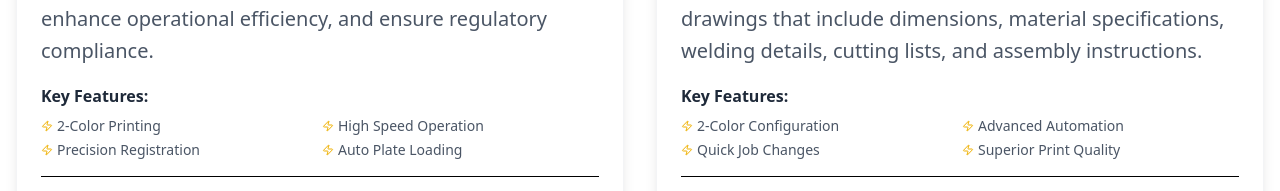
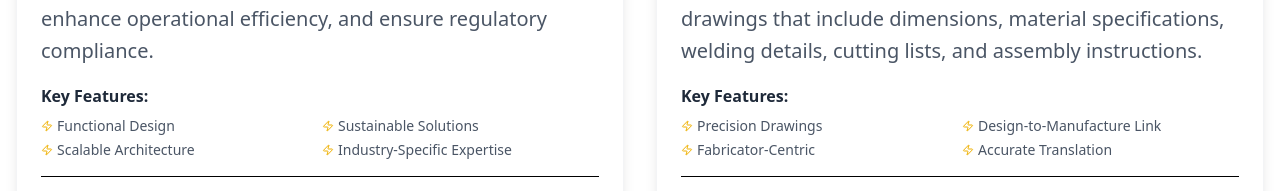
Before and after one commit to Anmol-Jha-20/Nafees-Khalfay, a React (Vite) app in the folder client/: page /architectural-services in a window 1280 px wide. Shown: the part 2290-2481 px from the top of the page. Built offline with nearby package versions, Linux system fonts and the light colour scheme.

Commit message:
Update Key Features

```diff
--- a/client/src/Components/Header/Header.jsx
+++ b/client/src/Components/Header/Header.jsx
@@ -170,7 +170,7 @@ const Header = () => {
                         <a
                           key={dropdownIndex}
                           href={dropdownItem.href}
-                          className="block px-4 py-3 text-sm text-gray-700 hover:bg-yellow-400 hover:text-gray-900 transition-colors duration-200 border-b border-gray-100 last:border-b-0"
+                          className="block px-4 py-3 text-sm text-gray-700 hover:bg-yellow-400 hover:text-white transition-colors duration-200 border-b border-gray-100 last:border-b-0"
                         >
                           <span className="text-yellow-500 mr-2">•</span>
                           {dropdownItem.label}
--- a/client/src/Components/Hero/Hero.jsx
+++ b/client/src/Components/Hero/Hero.jsx
@@ -3,6 +3,7 @@ import { ChevronLeft, ChevronRight } from "lucide-react";
 // import { useNavigate } from "react-router-dom";
 import HeroImage from "../../assets/HeroImage.png";
 import HeroImage3 from "../../assets/HeroImage3.webp";
+import ArchitecturalImage from "../../assets/architecturalimage.webp";
 
 const HeroCarousel = () => {
   const [currentSlide, setCurrentSlide] = useState(0);
@@ -25,8 +26,7 @@ const HeroCarousel = () => {
       subtitle: "quality and results!",
       description:
         "Nafees Khalfay – Pioneering Structural & P.E.B. Solutions with Vision, Precision, and Excellence since 2007.",
-      image:
-        "https://img.freepik.com/free-photo/view-modern-construction-site_23-2151317241.jpg?t=st=1756983225~exp=1756986825~hmac=fe20bd7de886b26bb6c1fa5d13244fb67c6ef134e403332541f3dbf731cbfa24&w=1060",
+      image: ArchitecturalImage,
       alt: "Construction site with worker reviewing blueprints",
     },
     {
--- a/client/src/Components/Services/ServiceSection.jsx
+++ b/client/src/Components/Services/ServiceSection.jsx
@@ -1,4 +1,5 @@
 import React from "react";
+import ArchitecturalImage from "../../assets/architecturalimage.webp";
 
 const ServicesSection = () => {
   const services = [
@@ -47,8 +48,7 @@ const ServicesSection = () => {
       title: "Architectural Services",
       description:
         "Providing you the best range of Industrial Architectural Service, Fabrication Drawing Services and 2d Cad Design Service with effective & timely delivery.",
-      image:
-        "https://5.imimg.com/data5/SELLER/Default/2025/1/478071479/VO/LG/YK/2478166/industrial-architectural-service-500x500.jpeg",
+      image: ArchitecturalImage,
     },
     {
       id: 7,
--- a/client/src/Pages/Gallery.jsx
+++ b/client/src/Pages/Gallery.jsx
@@ -10,7 +10,7 @@ import {
   Zap,
   Shield,
 } from "lucide-react";
-import HeroImage from "../assets/HeroImage.png";
+import CivilEngineeringImage from "../assets/Civilengineering.webp";
 
 const GalleryPage = () => {
   const [selectedImage, setSelectedImage] = useState(null);
@@ -130,7 +130,7 @@ const GalleryPage = () => {
       {/* Hero Section */}
       <section
         style={{
-          backgroundImage: `url("https://5.imimg.com/data5/SELLER/Default/2020/11/TT/LK/JE/2478166/prefabricated-warehouse-500x500.jpg")`,
+          backgroundImage: `url(${CivilEngineeringImage})`,
           backgroundRepeat: "no-repeat",
           backgroundSize: "cover",
           backgroundPosition: "center",
--- a/client/src/Pages/ServicesPages/ArchitecturalServices.jsx
+++ b/client/src/Pages/ServicesPages/ArchitecturalServices.jsx
@@ -73,10 +73,10 @@ function ArchitecturalServices() {
       description:
         "Our Industrial Architectural Service is tailored to meet the complex functional and structural needs of industrial facilities. We specialize in designing efficient, sustainable, and scalable architectural solutions for factories, warehouses, manufacturing units, and other industrial establishments. With a deep understanding of industrial workflows, safety regulations, and spatial requirements, our team delivers designs that optimize space utilization, enhance operational efficiency, and ensure regulatory compliance.",
       features: [
-        "2-Color Printing",
-        "High Speed Operation",
-        "Precision Registration",
-        "Auto Plate Loading",
+        "Functional Design",
+        "Sustainable Solutions",
+        "Scalable Architecture",
+        "Industry-Specific Expertise",
       ],
       price: "Get Latest Price",
       originalPrice: "₹55,00,000",
@@ -90,10 +90,10 @@ function ArchitecturalServices() {
       description:
         "We offer precise and detailed Fabrication Drawing Services that serve as a vital link between design and manufacturing. Our services are tailored to meet the specific requirements of fabricators, contractors, and engineers, ensuring accurate translation of structural and architectural designs into fabrication-ready drawings. Utilizing advanced CAD software and industry standards, our team prepares clear and comprehensive fabrication drawings that include dimensions, material specifications, welding details, cutting lists, and assembly instructions.",
       features: [
-        "2-Color Configuration",
-        "Advanced Automation",
-        "Quick Job Changes",
-        "Superior Print Quality",
+        "Precision Drawings",
+        "Design-to-Manufacture Link",
+        "Fabricator-Centric",
+        "Accurate Translation",
       ],
       price: "Get Latest Price",
       originalPrice: "₹45,00,000",
@@ -107,10 +107,10 @@ function ArchitecturalServices() {
       description:
         "We provide high-quality 2D CAD Design Services to support architectural, structural, and industrial projects with precise and accurate technical drawings. Our services cater to a wide range of industries, including construction, fabrication, and engineering, ensuring seamless communication between design and execution teams. Using advanced CAD software and adhering to client-specific standards, our experienced team develops detailed layout plans, elevations, sections, and fabrication drawings.",
       features: [
-        "2-Color Configuration",
-        "Advanced Automation",
-        "Quick Job Changes",
-        "Superior Print Quality",
+        "Technical Precision",
+        "Cross-Industry Support",
+        "Clear Communication",
+        "Accurate Documentation",
       ],
       price: "Get Latest Price",
       originalPrice: "₹45,00,000",
--- a/client/src/Pages/ServicesPages/CivilEngineering.jsx
+++ b/client/src/Pages/ServicesPages/CivilEngineering.jsx
@@ -68,10 +68,10 @@ function CivilEngineering() {
       description:
         "We are a prominent Service Provider engaged in offering a comprehensive range of Services for Structural Designs for Buildings. We provide detailing Services of R.C.C. Consulting, CAD CAM and Steel Buildings Designing.",
       features: [
-        "2-Color Printing",
-        "High Speed Operation",
-        "Precision Registration",
-        "Auto Plate Loading",
+        "Comprehensive Design",
+        "R.C.C. Expertise",
+        "CAD/CAM Precision",
+        "Steel Structure Solutions",
       ],
       price: "Get Latest Price",
       originalPrice: "₹55,00,000",
@@ -87,10 +87,10 @@ function CivilEngineering() {
       description:
         "Our organization is recognized as a leading provider of Skywalk Design Consultancy. Our solutions are highly demanded for their superior quality, innovative design, and compliance with industry standards. Developed using top-grade components and the latest technology, each project is rigorously tested to ensure flawless execution.",
       features: [
-        "2-Color Configuration",
-        "Advanced Automation",
-        "Quick Job Changes",
-        "Superior Print Quality",
+        "Innovative Solutions",
+        "High Structural Integrity",
+        "Standards Compliance",
+        "Expert Analysis",
       ],
       price: "Get Latest Price",
       originalPrice: "₹45,00,000",
@@ -104,10 +104,10 @@ function CivilEngineering() {
       description:
         "We are a prominent Service Provider engaged in offering a comprehensive range of Services for Structural Designs for Buildings. We provide detailing Services of R.C.C. Consulting, CAD CAM and Steel Buildings Designing.",
       features: [
-        "6-Color Printing",
-        "Large Format",
-        "Advanced Controls",
-        "High Volume Output",
+        "Detailed RCC Design",
+        "Structural Accuracy",
+        "CAD/CAM Integration",
+        "Building Code Compliance",
       ],
       price: "Get Latest Price",
       originalPrice: "₹1,45,00,000",
--- a/client/src/Pages/ServicesPages/ConsultancyService.jsx
+++ b/client/src/Pages/ServicesPages/ConsultancyService.jsx
@@ -68,10 +68,10 @@ function ConsultancyService() {
       description:
         "We are a prominent Service Provider engaged in offering a comprehensive range of Services for Structural Designs for Buildings. We provide detailing Services of R.C.C. Consulting, CAD CAM and Steel Buildings Designing.",
       features: [
-        "2-Color Printing",
-        "High Speed Operation",
-        "Precision Registration",
-        "Auto Plate Loading",
+        "End-to-End Solutions",
+        "Multidisciplinary Expertise",
+        "Precision Detailing",
+        "Modern Design Tools",
       ],
       price: "Get Latest Price",
       originalPrice: "₹55,00,000",
@@ -87,10 +87,10 @@ function ConsultancyService() {
       description:
         "We offer expert Shed Designing Services tailored to meet the functional, structural, and aesthetic requirements of various industrial, commercial, and agricultural applications. Our designs focus on strength, durability, and cost-effectiveness, ensuring each shed structure is optimized for its intended use.",
       features: [
-        "2-Color Configuration",
-        "Advanced Automation",
-        "Quick Job Changes",
-        "Superior Print Quality",
+        "Function-Oriented Design",
+        "Structural Strength",
+        "Long-Lasting Durability",
+        "Cost-Effective Solutions",
       ],
       price: "Get Latest Price",
       originalPrice: "₹45,00,000",
@@ -104,10 +104,10 @@ function ConsultancyService() {
       description:
         "We are a prominent service provider offering a comprehensive range of Roofing Design Services tailored to meet the structural and functional needs of industrial, commercial, and residential buildings. Our expertise includes designing durable, weather-resistant, and cost-effective roofing systems using a variety of materials such as metal sheets, RCC, tiles, and prefabricated components.",
       features: [
-        "2-Color Configuration",
-        "Advanced Automation",
-        "Quick Job Changes",
-        "Superior Print Quality",
+        "Weather Resistance",
+        "Material Versatility",
+        "Structural Efficiency",
+        "Cost-Effective Roofing",
       ],
       price: "Get Latest Price",
       originalPrice: "₹45,00,000",
--- a/client/src/Pages/ServicesPages/PreFabricatedStructure.jsx
+++ b/client/src/Pages/ServicesPages/PreFabricatedStructure.jsx
@@ -72,10 +72,10 @@ function PreFabricatedStructure() {
       description:
         "Being one of the top service providers, we are involved in offering perfect Pre Engineered Building Consultant or Concrete and Steel Designing of Buildings to our valued clients. Our services are rendered by our experienced professionals who are well versed with the entire latest technologies and enable us to offer effective services to our clients. these Pre Engineered Buildings are designed and developed as per international industrial standards to ensure excellent finish, accurate dimensions and consistent performance.",
       features: [
-        "Fine finish",
-        "Excellent finish",
-        "Purpose specific",
-        "consistent performance",
+        "Expert Consultation",
+        "Concrete & Steel Design",
+        "Latest Technology",
+        "Efficient Solutions",
       ],
       price: "Get Latest Price",
       originalPrice: "₹55,00,000",
@@ -89,10 +89,10 @@ function PreFabricatedStructure() {
       description:
         "Our services range from 3D view (image & video) Interior Exterior animated walkthrough, Building design, Pre engineered building design & drafting, Architectural drawing. Architectural walkthrough Animation, Logo animation, Cartoon modelling animation, various colour scheme web design, graphic design and online marketing.",
       features: [
-        "2-Color Configuration",
-        "Advanced Automation",
-        "Quick Job Changes",
-        "Superior Print Quality",
+        "3D Visualization",
+        "Comprehensive Drafting",
+        "Architectural Animation",
+        "Integrated Design & Marketing",
       ],
       price: "Get Latest Price",
       originalPrice: "₹45,00,000",
--- a/client/src/Pages/ServicesPages/RoofDesignService.jsx
+++ b/client/src/Pages/ServicesPages/RoofDesignService.jsx
@@ -71,10 +71,10 @@ function RoofDesignService() {
       description:
         "We specialize in providing advanced Space Frame Design solutions that combine structural integrity with architectural elegance. With a focus on innovation and precision, our space frame designs are engineered to cover large spans with minimal material usage, ensuring both strength and economy. Our team works closely with clients to understand their specific project requirements and delivers customized solutions suitable for industrial buildings, commercial complexes, airports, stadiums, and other large-scale structures.",
       features: [
-        "2-Color Printing",
-        "High Speed Operation",
-        "Precision Registration",
-        "Auto Plate Loading",
+        "Innovative Engineering",
+        "Architectural Elegance",
+        "Material Efficiency",
+        "Large Span Coverage",
       ],
       price: "Get Latest Price",
       originalPrice: "₹55,00,000",
@@ -86,10 +86,10 @@ function RoofDesignService() {
       description:
         "We are dedicate engaged to continuous offer an extensive range of Roof Design Services. Our entire services are widely appreciated among our clients. They are known for their long life and dimensional accuracy. We are committed for the time frame execution for our assignments along with unmatched quality. Backed by a team of experts, our services are executed using optimum machinery and advance technology. Furthermore, this service is availed at leading prices.",
       features: [
-        "2-Color Configuration",
-        "Advanced Automation",
-        "Quick Job Changes",
-        "Superior Print Quality",
+        "Long-Lasting Durability",
+        "Dimensional Accuracy",
+        "Timely Execution",
+        "Unmatched Quality",
       ],
       price: "Get Latest Price",
       originalPrice: "₹45,00,000",
@@ -103,10 +103,10 @@ function RoofDesignService() {
       description:
         "We offer precise and reliable Steel Detailing services, tailored to meet the specific standards and requirements of our clients. Backed by years of experience and technical expertise, our detailing solutions are designed to support fabrication, erection, and construction processes with complete accuracy. Our team specializes in producing comprehensive structural steel drawings, including shop drawings, erection plans, and material lists.",
       features: [
-        "2-Color Configuration",
-        "Advanced Automation",
-        "Quick Job Changes",
-        "Superior Print Quality",
+        "Precision Detailing",
+        "Client-Specific Standards",
+        "Fabrication Support",
+        "Experienced Expertise",
       ],
       price: "Get Latest Price",
       originalPrice: "₹45,00,000",
--- a/client/src/Pages/ServicesPages/StructuralDesign.jsx
+++ b/client/src/Pages/ServicesPages/StructuralDesign.jsx
@@ -72,10 +72,10 @@ function StructuralDesign() {
       description:
         "Counting on our extensive industry expertise, we offer our clients with premium quality range of Industrial Shed Design or Factory Shed Design Consultants. Our designs are highly acclaimed for being versatile, durable and cost effective. Further, these structures are specific to commercial building designs.",
       features: [
-        "2-Color Printing",
-        "High Speed Operation",
-        "Precision Registration",
-        "Auto Plate Loading",
+        "Versatile Layouts",
+        "Structural Durability",
+        "Cost Efficiency",
+        "Expert Consultation",
       ],
       price: "Get Latest Price",
       originalPrice: "₹55,00,000",
@@ -91,10 +91,10 @@ function StructuralDesign() {
       description:
         "Our organization is recognized as a leading provider of Skywalk Design Consultancy. Our solutions are highly demanded for their superior quality, innovative design, and compliance with industry standards. Developed using top-grade components and the latest technology, each project is rigorously tested to ensure flawless execution.",
       features: [
-        "2-Color Configuration",
-        "Advanced Automation",
-        "Quick Job Changes",
-        "Superior Print Quality",
+        "Innovative Design",
+        "Superior Quality",
+        "Standards Compliance",
+        "Trusted Expertise",
       ],
       price: "Get Latest Price",
       originalPrice: "₹45,00,000",
@@ -110,10 +110,10 @@ function StructuralDesign() {
       description:
         "With years of experience, we offer expert Formwork Design Consultancy and Shuttering Support Systems tailored to client needs. Our ready-to-install structures are known for their strength, durability, and resistance to corrosion and harsh weather.",
       features: [
-        "6-Color Printing",
-        "Large Format",
-        "Advanced Controls",
-        "High Volume Output",
+        "Customized Solutions",
+        "High Durability",
+        "Corrosion Resistance",
+        "Weather-Proof Design",
       ],
       price: "Get Latest Price",
       originalPrice: "₹1,45,00,000",
--- a/client/src/Pages/ServicesPages/StructuralDrawingService.jsx
+++ b/client/src/Pages/ServicesPages/StructuralDrawingService.jsx
@@ -71,10 +71,10 @@ function StructuralDrawingService() {
       description:
         "We are a prominent Service Provider engaged in offering a comprehensive range of Services for Structural Designs for Buildings. We provide detailing Services of R.C.C. Consulting, CAD CAM and Steel Buildings Designing.",
       features: [
-        "2-Color Printing",
-        "High Speed Operation",
-        "Precision Registration",
-        "Auto Plate Loading",
+        "Detailed Drafting",
+        "RCC & Steel Integration",
+        "CAD/CAM Precision",
+        "Code-Compliant Design",
       ],
       price: "Get Latest Price",
       originalPrice: "₹55,00,000",
@@ -88,10 +88,10 @@ function StructuralDrawingService() {
       description:
         "We are a prominent Service Provider engaged in offering a comprehensive range of Services for Structural Designs for Buildings. We provide detailing Services of R.C.C. Consulting, CAD CAM and Steel Buildings Designing.",
       features: [
-        "2-Color Configuration",
-        "Advanced Automation",
-        "Quick Job Changes",
-        "Superior Print Quality",
+        "Accurate Detailing",
+        "Fabrication-Ready Drawings",
+        "RCC & Steel Coordination",
+        "Timely Delivery",
       ],
       price: "Get Latest Price",
       originalPrice: "₹45,00,000",
```
Also changed, not shown: client/src/assets/architecturalimage.webp (added).
